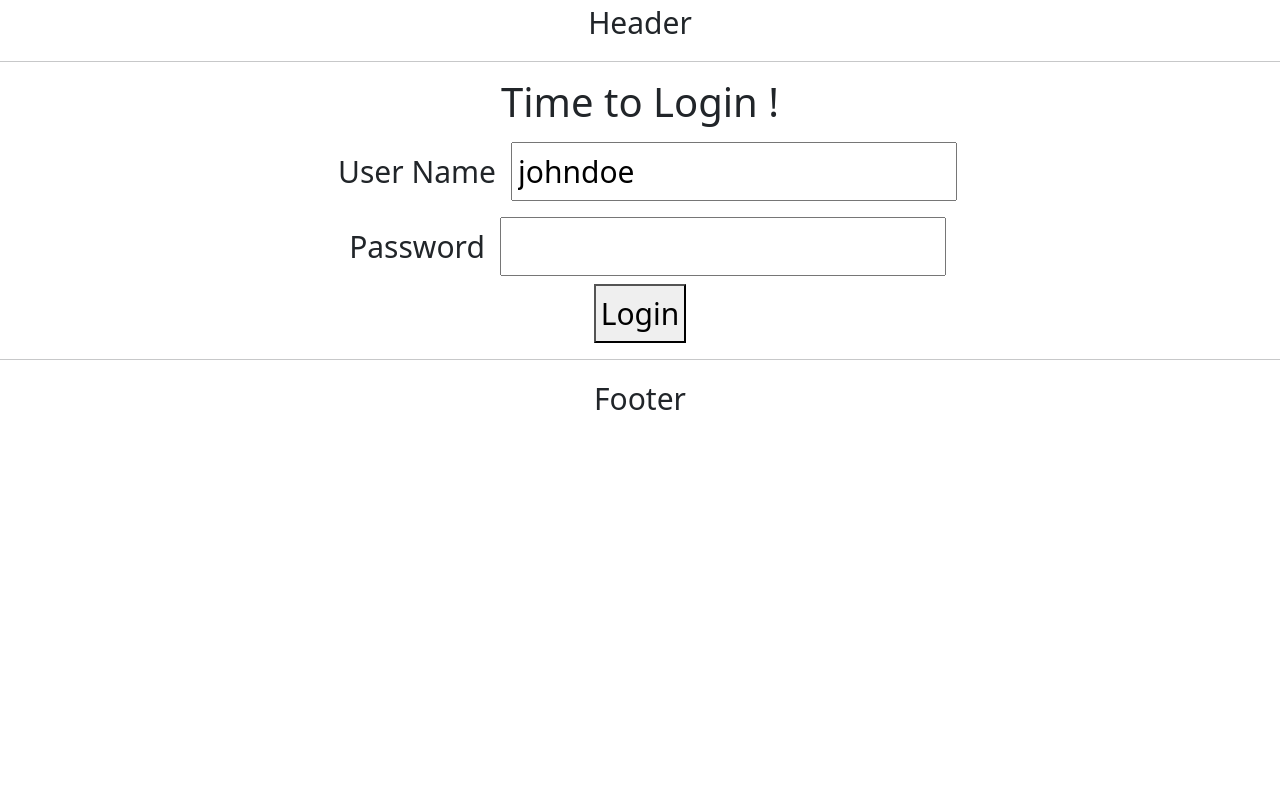
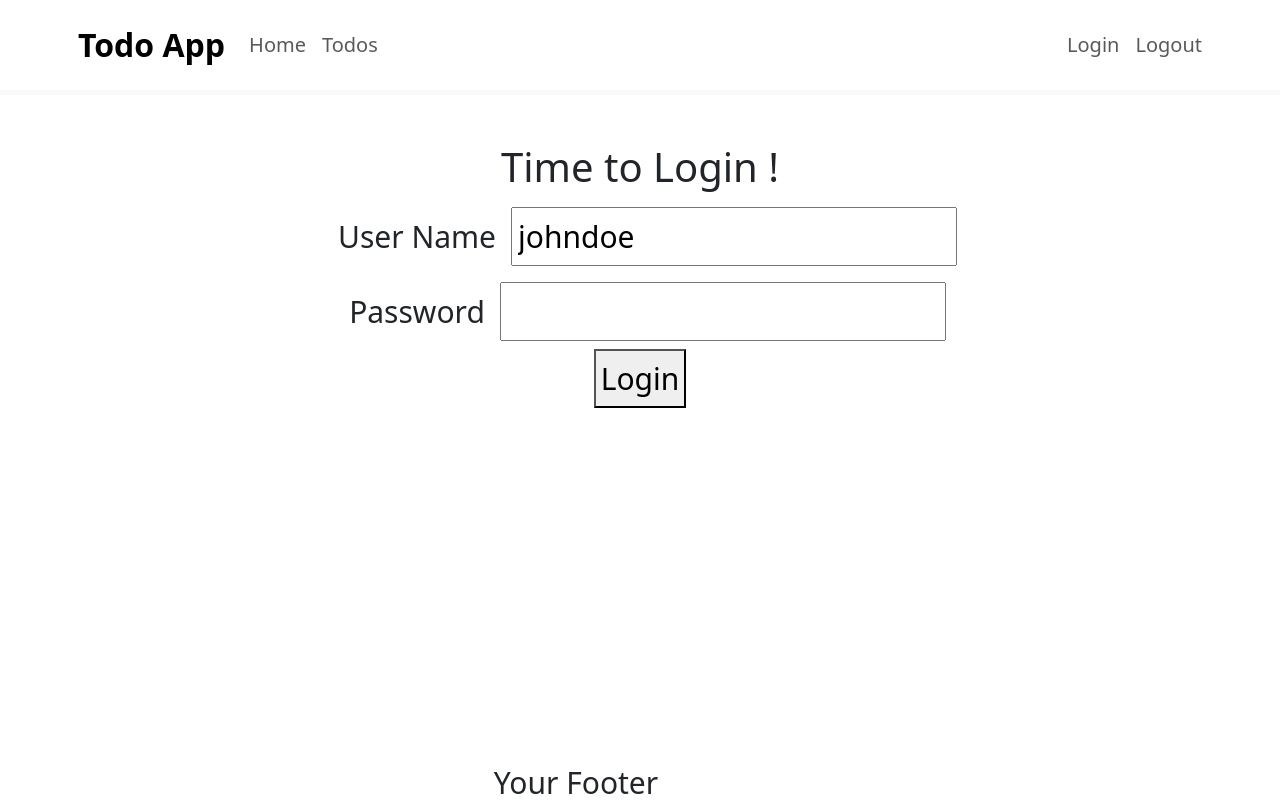
Before and after one commit to GlazMichelFranckDodo225/java-full-stack-app-spring-boot-react-frontend-urk, a React (Create React App) app: page / in a window 1280 px wide. Built offline with nearby package versions, Linux system fonts and the light colour scheme.

Commit message:
Using Bootstrap to Style Todo React Front End Application

```diff
--- a/src/components/todo/TodoApp.css
+++ b/src/components/todo/TodoApp.css
@@ -2,3 +2,10 @@
     margin: 10px;
     padding: 5px;
 }
+
+footer {
+    bottom: 0;
+    position: absolute;
+    width: 90%;
+    height: 40px;
+}
--- a/src/components/todo/TodoApp.jsx
+++ b/src/components/todo/TodoApp.jsx
@@ -5,9 +5,8 @@
 export default function TodoApp() {
     return (
         <div className="todoApp">
-            <HeaderComponent />
-
             <BrowserRouter>
+                <HeaderComponent />
                 <Routes>
                     <Route path='/' element={<LoginComponent />} />
                     <Route path='/login' element={<LoginComponent />} />
@@ -16,9 +15,8 @@
                     <Route path='/logout' element={<LogoutComponent />} />
                     <Route path='*' element={<ErrorComponent />} />
                 </Routes>
+                <FooterComponent />
             </BrowserRouter>
-
-            <FooterComponent />
         </div>
     )
 }
@@ -147,19 +145,35 @@
 
 function HeaderComponent() {
     return (
-        <div className="header">
-            Header
-            <hr />
-        </div>
+        <header className="border-bottom border-light border-5 mb-5 p-2">
+            <div className="container">
+                <div className="row">
+                    <nav className="navbar navbar-expand-lg">
+                        <a className="navbar-brand ms-2 fs-2 fw-bold text-black" href="#">Todo App</a>
+                        <div className="collapse navbar-collapse">
+                            <ul className="navbar-nav">
+                                <li className="nav-item fs-5"><Link className="nav-link" to="/welcome/johndoe">Home</Link></li>
+                                <li className="nav-item fs-5"><Link className="nav-link" to="/todos">Todos</Link></li>
+                            </ul>
+                        </div>
+                        <ul className="navbar-nav">
+                            <li className="nav-item fs-5"><Link className="nav-link" to="/login">Login</Link></li>
+                            <li className="nav-item fs-5"><Link className="nav-link" to="/logout">Logout</Link></li>
+                        </ul>
+                    </nav>
+                </div>
+            </div>
+        </header>
     )
 }
 
 function FooterComponent() {
     return (
-        <div className="footer">
-            <hr />
-            Footer
-        </div>
+        <footer className="footer">
+            <div className="container">
+                Your Footer
+            </div>
+        </footer>
     )
 }
 
```
